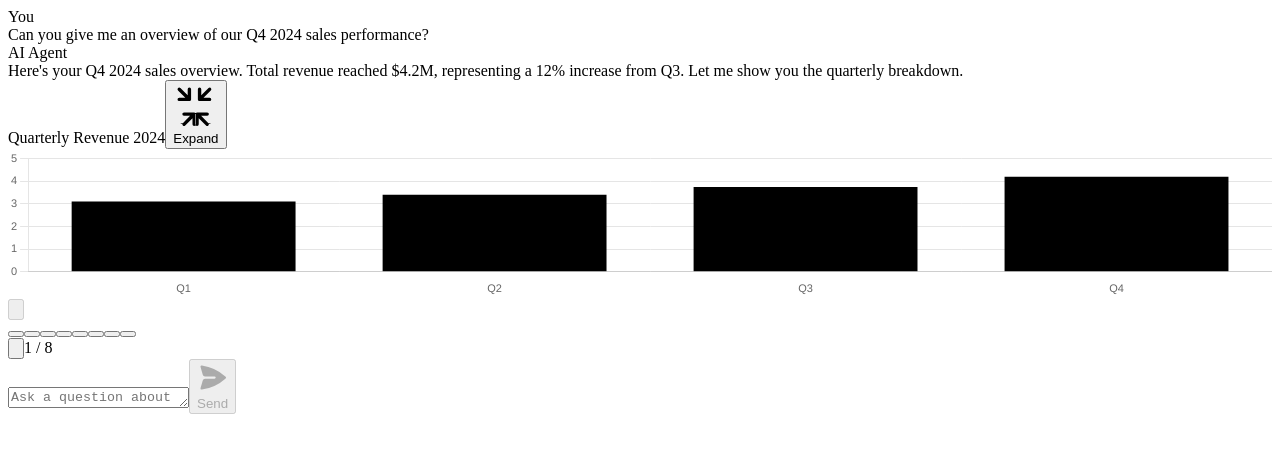
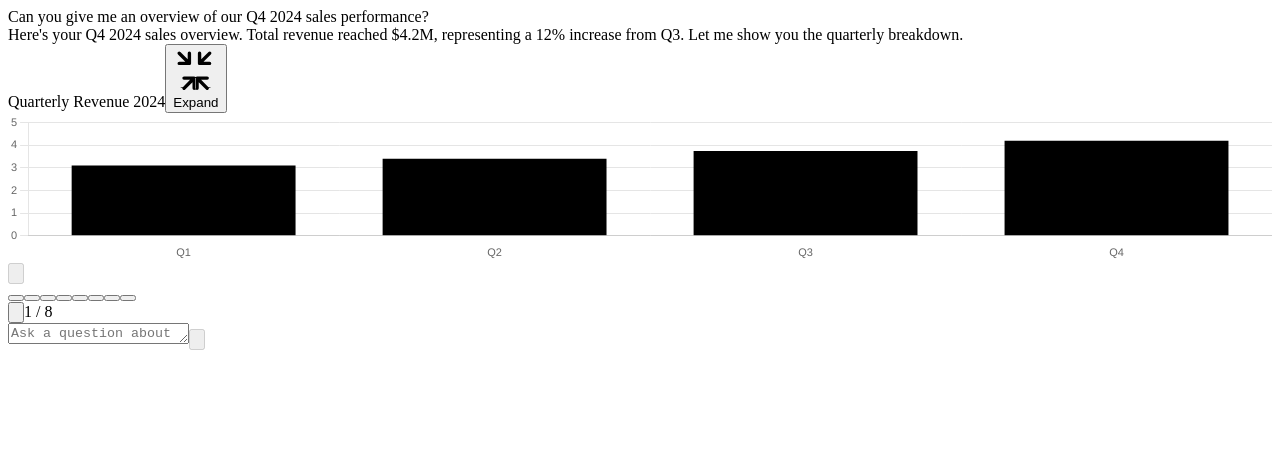
Before and after one commit to jimoong/Chat-Pagination, a React (Vite) app: page / in a window 1280 px wide. Shown: the top 452 px of the page. Built offline with nearby package versions, Linux system fonts and the light colour scheme; the HTML template or start-up script is replaced by a standard one.

Commit message:
Update UI: icon-only send button, rounder bubbles and inputs

```diff
--- a/src/components/ChatInput.jsx
+++ b/src/components/ChatInput.jsx
@@ -33,6 +33,7 @@ const ChatInput = ({ onSubmit, disabled }) => {
         type="submit"
         className="chat-input__submit"
         disabled={disabled || !message.trim()}
+        aria-label="Send message"
       >
         <svg
           xmlns="http://www.w3.org/2000/svg"
@@ -41,7 +42,6 @@ const ChatInput = ({ onSubmit, disabled }) => {
         >
           <path d="M3.105 2.289a.75.75 0 00-.826.95l1.414 4.925A1.5 1.5 0 005.135 9.25h6.115a.75.75 0 010 1.5H5.135a1.5 1.5 0 00-1.442 1.086l-1.414 4.926a.75.75 0 00.826.95 28.896 28.896 0 0015.293-7.154.75.75 0 000-1.115A28.897 28.897 0 003.105 2.289z" />
         </svg>
-        Send
       </button>
     </form>
   );
--- a/src/components/MessageBubble.jsx
+++ b/src/components/MessageBubble.jsx
@@ -41,7 +41,7 @@ const MessageBubble = ({ message, isUser, artifact, onExpandArtifact }) => {
 
   return (
     <div className={`message ${isUser ? 'message--user' : 'message--ai'}`}>
-      <span className="message__label">{isUser ? 'You' : 'AI Agent'}</span>
+      {/* <span className="message__label">{isUser ? 'You' : 'AI Agent'}</span> */}
       <div className="message__bubble">{message}</div>
       {!isUser && renderArtifact()}
     </div>
--- a/src/styles.css
+++ b/src/styles.css
@@ -171,7 +171,7 @@ body {
 
 .message__bubble {
   padding: 12px 16px;
-  border-radius: 12px;
+  border-radius: 20px;
   max-width: 85%;
   word-wrap: break-word;
 }
@@ -183,9 +183,11 @@ body {
 }
 
 .message--ai .message__bubble {
-  background: var(--color-gray-100);
+  /* background: var(--color-gray-100); */
   color: var(--color-black);
   border-bottom-left-radius: 4px;
+  padding: 12px 0;
+  max-width: 100%;
 }
 
 /* ===========================================
@@ -198,6 +200,7 @@ body {
   overflow: hidden;
   background: var(--color-white);
   max-width: 100%;
+  width: 100%;
 }
 
 .artifact__header {
@@ -314,7 +317,7 @@ body {
   width: 32px;
   height: 32px;
   border: 1px solid var(--color-gray-300);
-  border-radius: 6px;
+  border-radius: 16px;
   background: var(--color-white);
   color: var(--color-black);
   cursor: pointer;
@@ -414,7 +417,7 @@ body {
   color: var(--color-black);
   background: var(--color-gray-50);
   border: 1px solid var(--color-gray-300);
-  border-radius: 8px;
+  border-radius: 20px;
   outline: none;
   transition: all var(--transition-fast);
   resize: none;
@@ -436,15 +439,13 @@ body {
   display: flex;
   align-items: center;
   justify-content: center;
-  gap: 6px;
-  padding: 12px 20px;
-  font-size: 14px;
-  font-weight: 500;
-  font-family: var(--font-sans);
+  width: 40px;
+  height: 40px;
+  padding: 0;
   color: var(--color-white);
   background: var(--color-accent);
   border: none;
-  border-radius: 8px;
+  border-radius: 50%;
   cursor: pointer;
   transition: all var(--transition-fast);
   flex-shrink: 0;
@@ -459,8 +460,8 @@ body {
 }
 
 .chat-input__submit svg {
-  width: 16px;
-  height: 16px;
+  width: 18px;
+  height: 18px;
 }
 
 /* ===========================================
```
